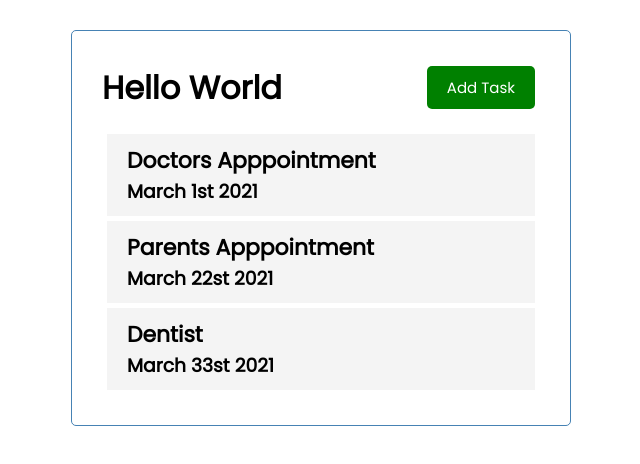
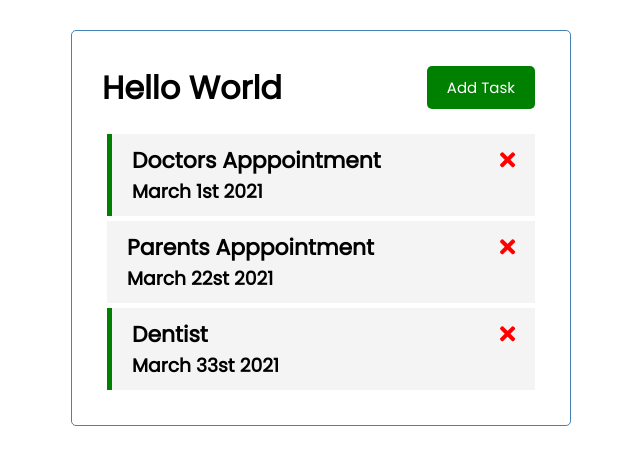
Before and after one commit to trash-panda-12/Vue-Js-2021-testing, a Vue app: page / in a window 1280 px wide. Shown: the top 464 px of the page, without its empty margins (319-959 px from the left). Built offline with nearby package versions, Linux system fonts and the light colour scheme.

Commit message:
Create base structure, add toggle reminder and deletion

```diff
--- a/public/index.html
+++ b/public/index.html
@@ -1,15 +1,19 @@
 <!DOCTYPE html>
 <html lang="">
   <head>
-    <meta charset="utf-8">
-    <meta http-equiv="X-UA-Compatible" content="IE=edge">
-    <meta name="viewport" content="width=device-width,initial-scale=1.0">
-    <link rel="icon" href="<%= BASE_URL %>favicon.ico">
+    <meta charset="utf-8" />
+    <meta http-equiv="X-UA-Compatible" content="IE=edge" />
+    <meta name="viewport" content="width=device-width,initial-scale=1.0" />
+    <link rel="icon" href="<%= BASE_URL %>favicon.ico" />
+    <link rel="stylesheet" href="https://cdnjs.cloudflare.com/ajax/libs/font-awesome/5.15.3/css/all.min.css" />
     <title><%= htmlWebpackPlugin.options.title %></title>
   </head>
   <body>
     <noscript>
-      <strong>We're sorry but <%= htmlWebpackPlugin.options.title %> doesn't work properly without JavaScript enabled. Please enable it to continue.</strong>
+      <strong
+        >We're sorry but <%= htmlWebpackPlugin.options.title %> doesn't work properly without JavaScript enabled. Please
+        enable it to continue.</strong
+      >
     </noscript>
     <div id="app"></div>
     <!-- built files will be auto injected -->
--- a/src/App.vue
+++ b/src/App.vue
@@ -1,7 +1,7 @@
 <template>
   <div class="container">
     <Header />
-    <Tasks :tasks="tasks" />
+    <Tasks :tasks="tasks" @delete-task="deleteTask" @toggle-reminder="toggleReminder"/>
   </div>
 </template>
 
@@ -22,6 +22,18 @@
     }
   },
 
+  methods: {
+    deleteTask(id) {
+      if (confirm('Are you sure?')) {
+        // We want everything back EXCEPT the ID of the task that emitted the signal
+        this.tasks = this.tasks.filter((task) => task.id !== id )
+      }
+    },
+    toggleReminder(id){
+      console.log(id)
+    }
+  },
+
   created() {
     this.tasks = [
       {
@@ -34,7 +46,7 @@
         id: 2,
         text: 'Parents Apppointment',
         day: 'March 22st 2021',
-        reminder: true,
+        reminder: false,
       },
       {
         id: 3,
--- a/src/components/Task.vue
+++ b/src/components/Task.vue
@@ -1,7 +1,8 @@
 <template>
-  <div class="task">
+  <div :class="[task.reminder ? 'reminder' : '', 'task']" @dblclick="$emit('toggle-reminder', task.id)">
     <h3>
       {{ task.text }}
+      <i @click="$emit('delete-task')" class="fas fa-times"></i>
     </h3>
     <p>
       {{ task.day }}
@@ -15,10 +16,19 @@
   props: {
     task: Object,
   },
+
+  methods: {
+    onDelete(id) {
+      this.$emit('delete-task', id)
+    },
+  },
 }
 </script>
 
-<style>
+<style scope>
+.fas {
+  color: red;
+}
 .task {
   background: #f4f4f4;
   margin: 5px;
--- a/src/components/Tasks.vue
+++ b/src/components/Tasks.vue
@@ -1,7 +1,7 @@
 <template>
   <div :key="task.id" v-for="task in tasks">
     <h3>
-      <Task :task="task" />
+      <Task @toggle-reminder="$emit('toggle-reminder', task.id)" :task="task" @delete-task="$emit('delete-task', task.id)" />
     </h3>
   </div>
 </template>
@@ -14,9 +14,9 @@
   props: {
     tasks: Array,
   },
-
   components: {
     Task,
   },
+  emits: ['delete-task', 'toggle-reminder'],
 }
 </script>
```
